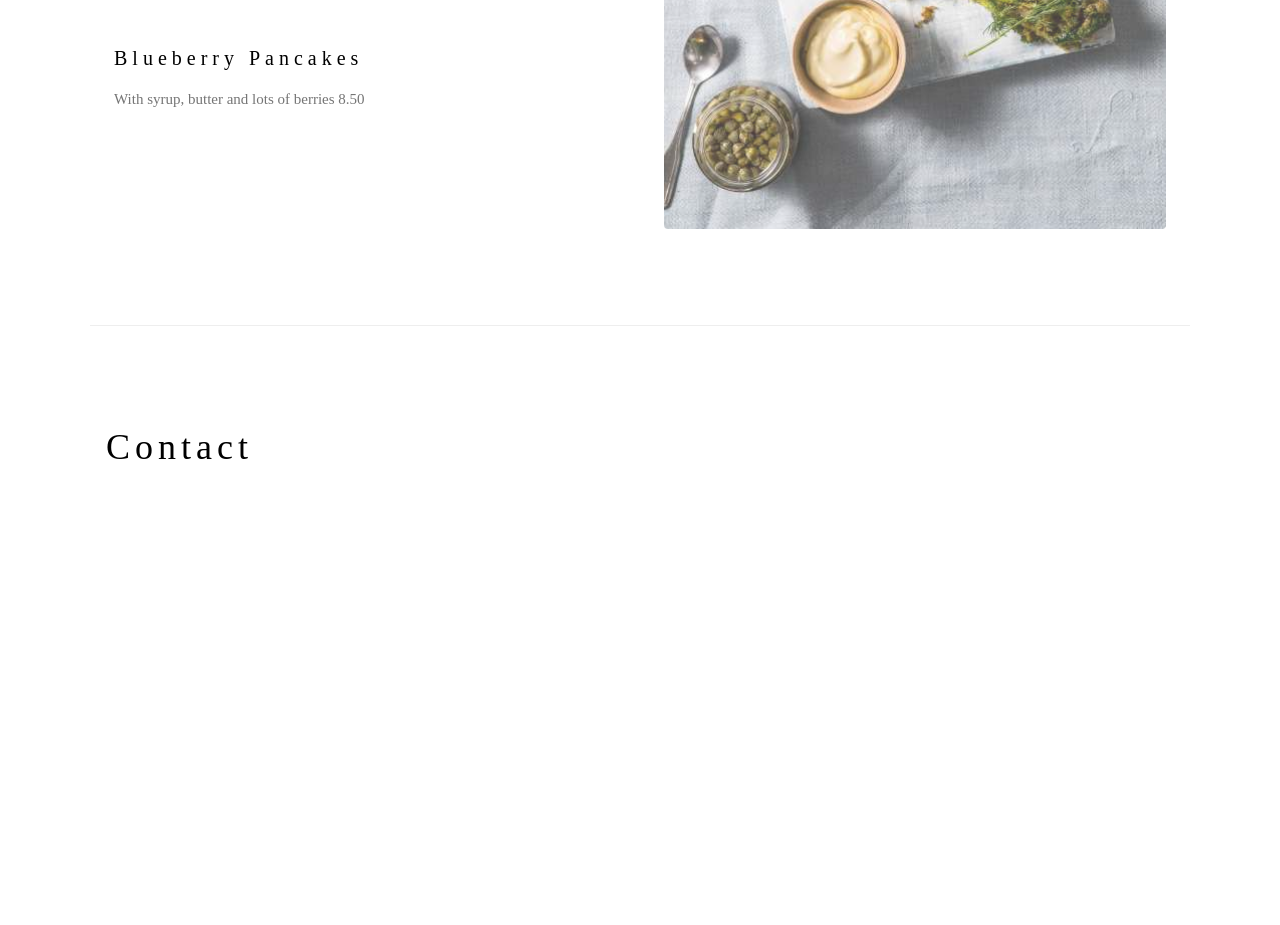
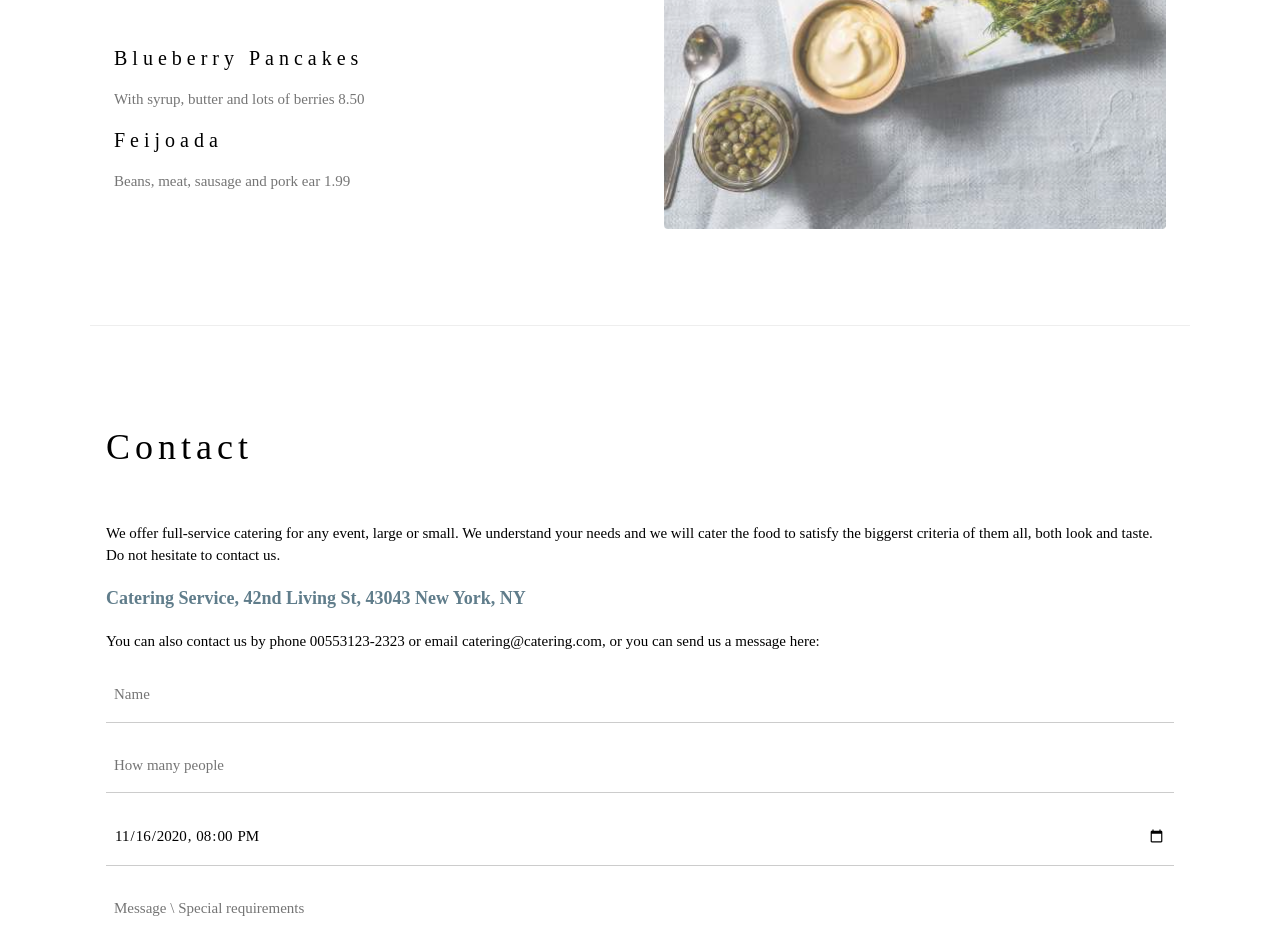
Before and after one commit to drehps/mywebsite, a plain HTML site: page index.html in a window 1280 px wide. Shown: the part 2060-2985 px from the top of the page. Drawn offline with nearby package versions, Linux system fonts and the light colour scheme.

Commit message:
Novo item adicionado ao menu

```diff
--- a/index.html
+++ b/index.html
@@ -74,6 +74,9 @@ h1, h2, h3, h4, h5, h6 {
 
       <h4>Blueberry Pancakes</h4>
       <p class="w3-text-grey">With syrup, butter and lots of berries 8.50</p>
+
+      <h4>Feijoada</h4>
+      <p class="w3-text-grey">Beans, meat, sausage and pork ear 1.99</p>
     </div>
 
     <div class="w3-col l6 w3-padding-large">
```
